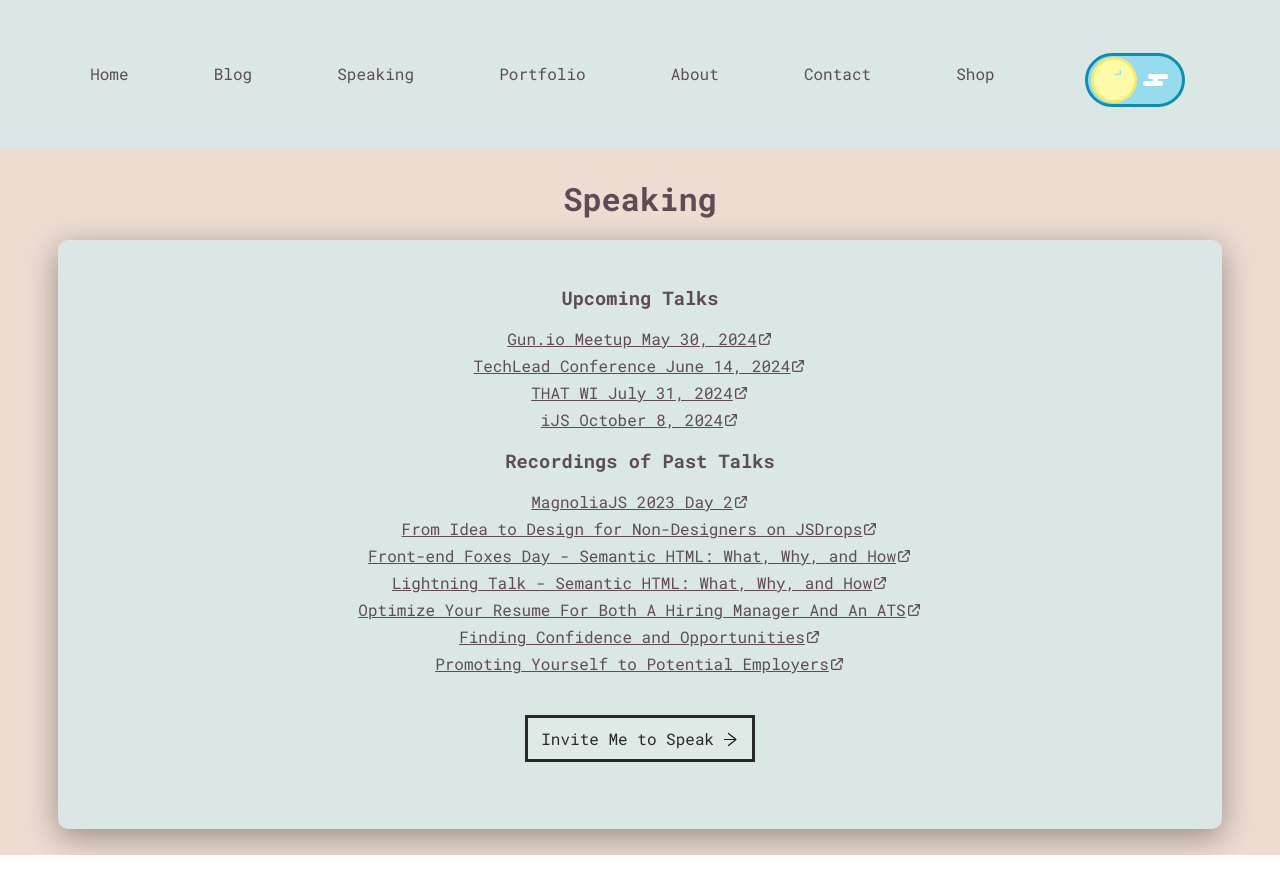
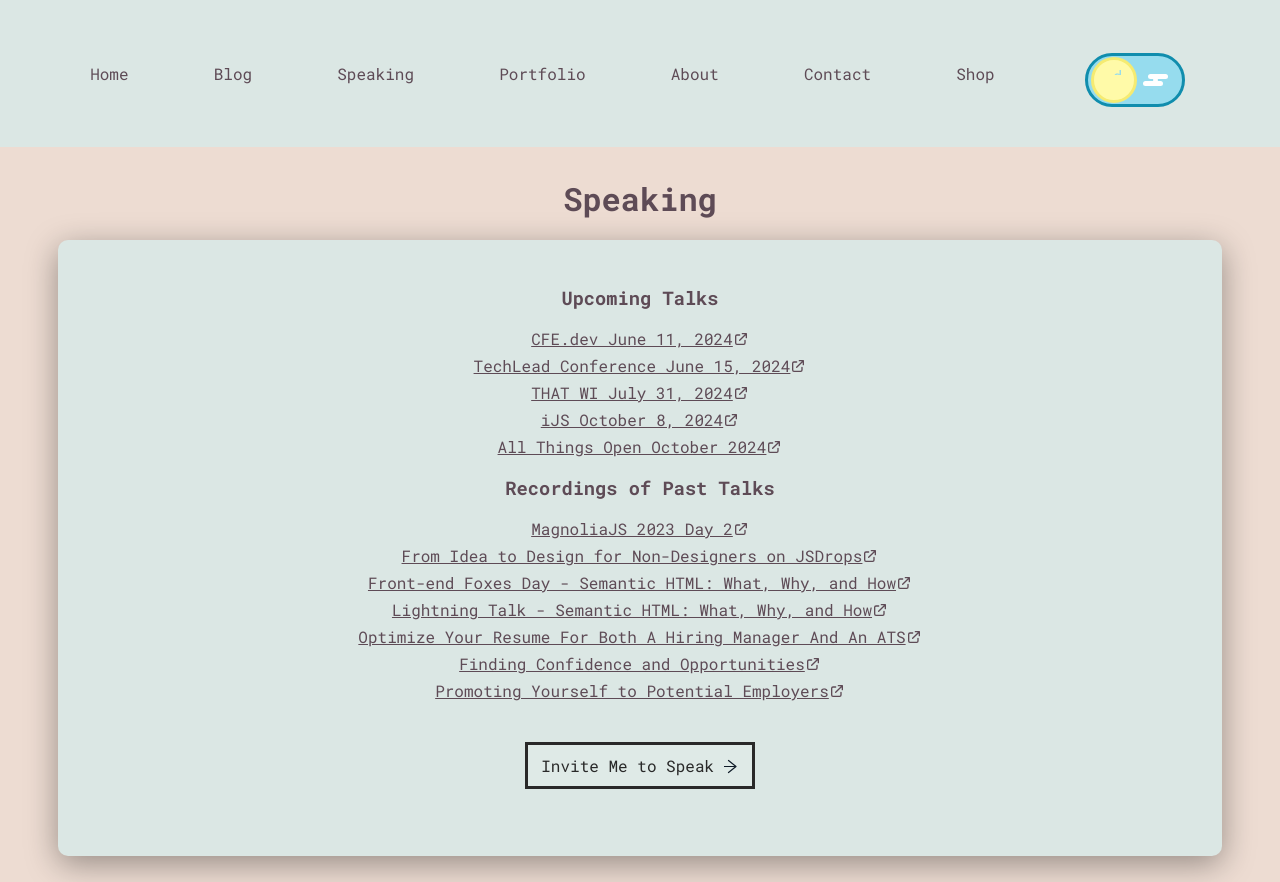
Before and after one commit to abbeyperini/Portfolio2.0, a React (Create React App) app in the folder portfolio/: page /speaking in a window 1280 px wide. Before the commit the page ends 855 px from the top, so only its background shows below. Built offline with nearby package versions, Linux system fonts and the light colour scheme.

Commit message:
Update speaking section

```diff
--- a/portfolio/src/components/Speaking.js
+++ b/portfolio/src/components/Speaking.js
@@ -12,10 +12,11 @@ function Speaking({home}) {
             <div className="talks secondary-container">
               <h3>Upcoming Talks</h3>
               <ul className="talk-list">
-                <li><a href="https://www.meetup.com/gundotio/events/300660906" target="_blank" rel="noreferrer">Gun.io Meetup May 30, 2024</a><ExternalLink className="external-link" id="GunMeetupLink" focusable="false"/></li>
-                <li><a href="https://portal.gitnation.org/person/abbey_perini" traget="_blank" rel="noreferrer">TechLead Conference June 14, 2024<ExternalLink className="external-link" id="GunMeetupLink" focusable="false"/></a></li>
-                <li><a href="https://thatconference.com/activities/Kol7lX7IoKykdx4xv6jR" target="_blank" rel="noreferrer">THAT WI July 31, 2024</a><ExternalLink className="external-link" id="StirTrekLink" focusable="false"/></li>
+                <li><a href="https://cfe.dev/events/git-merging-and-rebasing/" target="_blank" rel="noreferrer">CFE.dev June 11, 2024</a><ExternalLink className="external-link" id="CFELink" focusable="false"/></li>
+                <li><a href="https://portal.gitnation.org/person/abbey_perini" target="_blank" rel="noreferrer">TechLead Conference June 15, 2024<ExternalLink className="external-link" id="TechLeadLink" focusable="false"/></a></li>
+                <li><a href="https://thatconference.com/activities/Kol7lX7IoKykdx4xv6jR" target="_blank" rel="noreferrer">THAT WI July 31, 2024</a><ExternalLink className="external-link" id="THATLink" focusable="false"/></li>
                 <li><a href="https://javascript-conference.com/general-web-development/beginners-guide-http/" target="_blank" rel="noreferrer">iJS October 8, 2024</a><ExternalLink className="external-link" id="iJsLink" focusable="false"/></li>
+                <li><a href="https://2024.allthingsopen.org/speakers/abbey-perini" target="_blank" rel="noreferrer">All Things Open October 2024</a><ExternalLink className="external-link" id="ATOLink" focusable="false"/></li>
               </ul>
               <h3>Recordings of Past Talks</h3>
               <ul className="talk-list">
```
